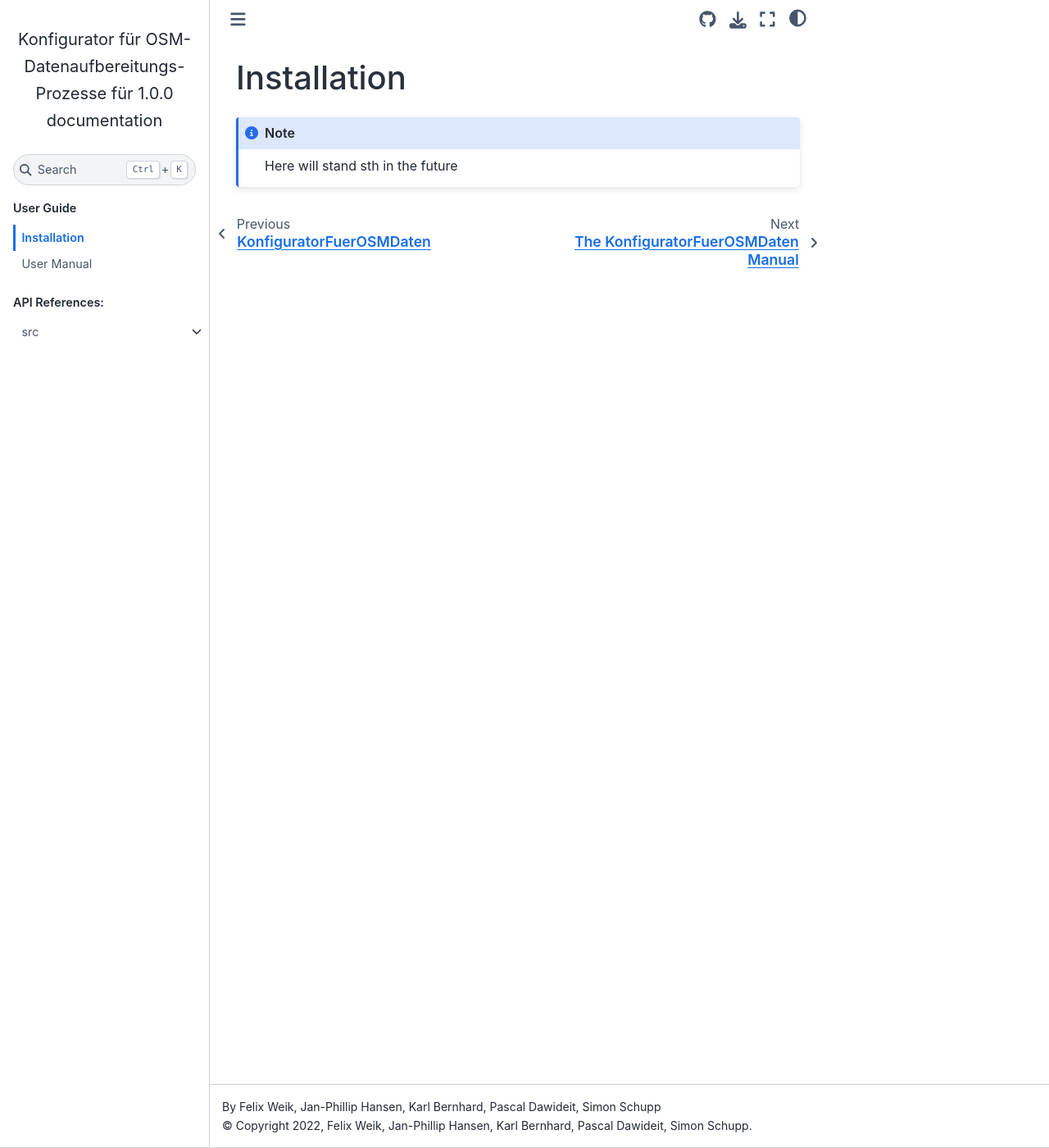
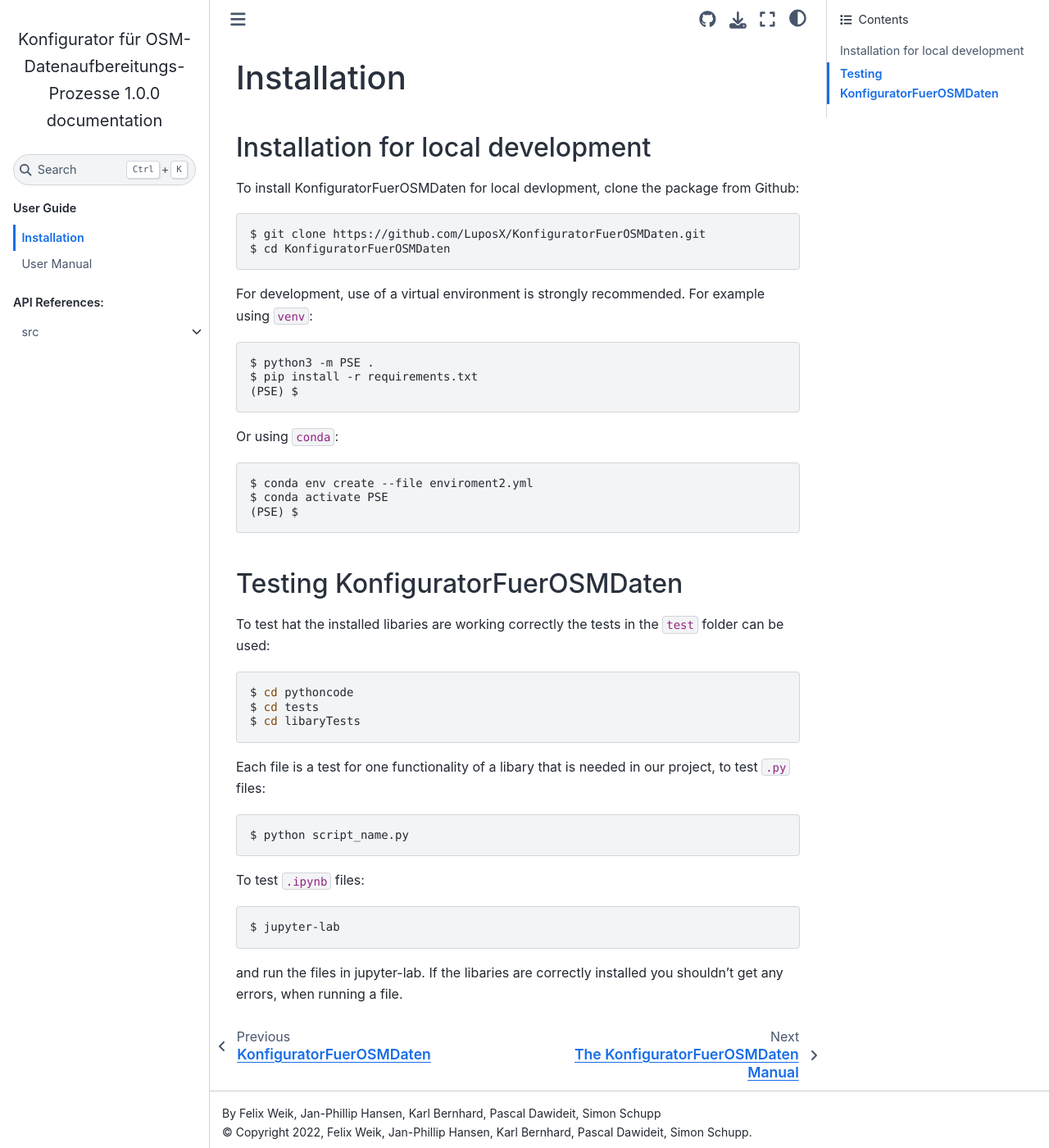
Before and after one commit to LuposX/KonfiguratorFuerOSMDaten, a Sphinx documentation site: the page built from pythoncode/docs/source/installation.rst, in a window 1280 px wide and 1400 px high. Shown: the whole window at 82% size. Built offline with Sphinx 7.4.7 and the Sphinx Book theme 1.1.4, drawn with Linux system fonts in a browser that asks for light colours.

Commit message:
changed some general documentation

```diff
--- a/pythoncode/docs/source/conf.py
+++ b/pythoncode/docs/source/conf.py
@@ -26,7 +26,7 @@ sys.path.insert(0, os.path.abspath("../../src/osm_configurator"))
 
 # -- Project information -----------------------------------------------------
 
-project = 'Konfigurator für OSM-Datenaufbereitungs-Prozesse für'
+project = 'Konfigurator für OSM-Datenaufbereitungs-Prozesse'
 copyright = '2022, Felix Weik, Jan-Phillip Hansen, Karl Bernhard, Pascal Dawideit, Simon Schupp'
 author = 'Felix Weik, Jan-Phillip Hansen, Karl Bernhard, Pascal Dawideit, Simon Schupp'
 
--- a/pythoncode/docs/source/installation.rst
+++ b/pythoncode/docs/source/installation.rst
@@ -1,5 +1,58 @@
 Installation
 ============
 
-.. note::
-   Here will stand sth in the future
+Installation for local development
+----------------------------------
+
+To install KonfiguratorFuerOSMDaten for local devlopment, clone the package from Github::
+
+    $ git clone https://github.com/LuposX/KonfiguratorFuerOSMDaten.git
+    $ cd KonfiguratorFuerOSMDaten
+
+For development, use of a virtual environment is strongly recommended. For example
+using ``venv``:
+
+.. code-block:: console
+
+    $ python3 -m PSE .
+    $ pip install -r requirements.txt
+    (PSE) $
+
+Or using ``conda``:
+
+.. code-block:: console
+
+    $ conda env create --file enviroment2.yml
+    $ conda activate PSE
+    (PSE) $
+
+.. note
+   correct enviroment.yaml
+
+Testing KonfiguratorFuerOSMDaten
+--------------------------------
+
+To test hat the installed libaries are working correctly
+the tests in the ``test`` folder can be used:
+
+.. code-block:: console
+
+    $ cd pythoncode
+    $ cd tests
+    $ cd libaryTests
+
+Each file is a test for one functionality of a libary that is needed in our project,
+to test ``.py`` files:
+
+.. code-block:: console
+
+    $ python script_name.py
+
+To test ``.ipynb`` files:
+
+.. code-block:: console
+
+    $ jupyter-lab
+
+and run the files in jupyter-lab. If the libaries are correctly installed you shouldn't
+get any errors, when running a file.
--- a/pythoncode/docs/source/manual.rst
+++ b/pythoncode/docs/source/manual.rst
@@ -20,3 +20,6 @@ Introduction
 
 .. note::
    Here will stand sth. in the future
+
+ For an description about how the application works check out the folder
+``Pflichtenheft``.
```
Also changed, not shown: README.rst (+25 -7 lines), pythoncode/docs/source/apidoc/osm_configurator.view.popups.rst (+19 -0 lines).
